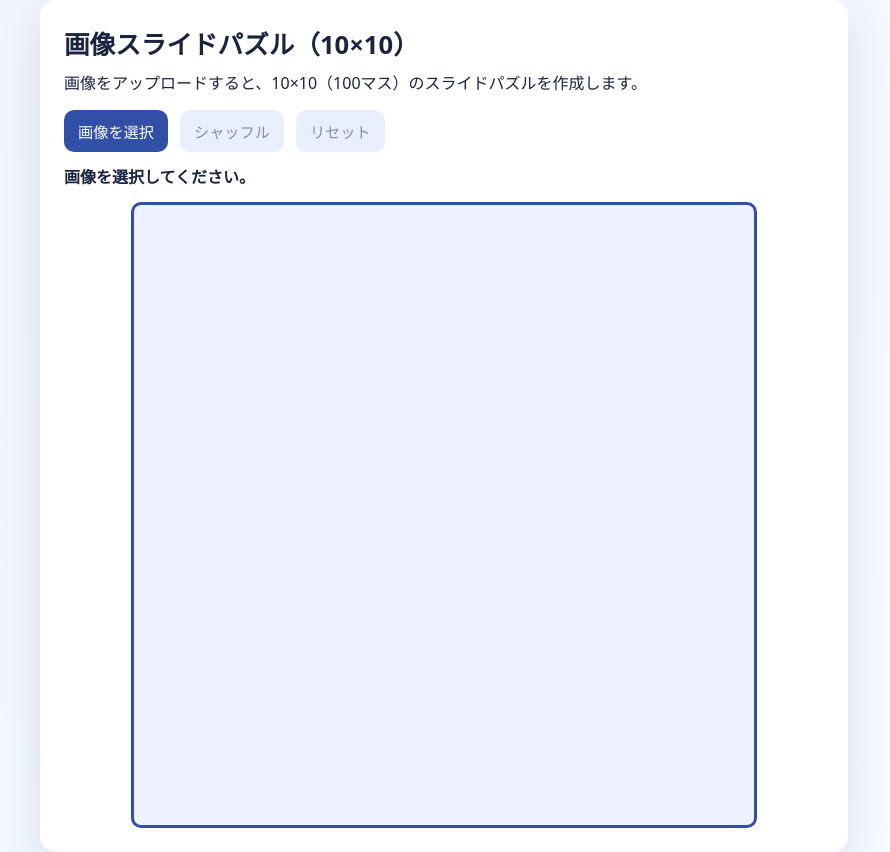
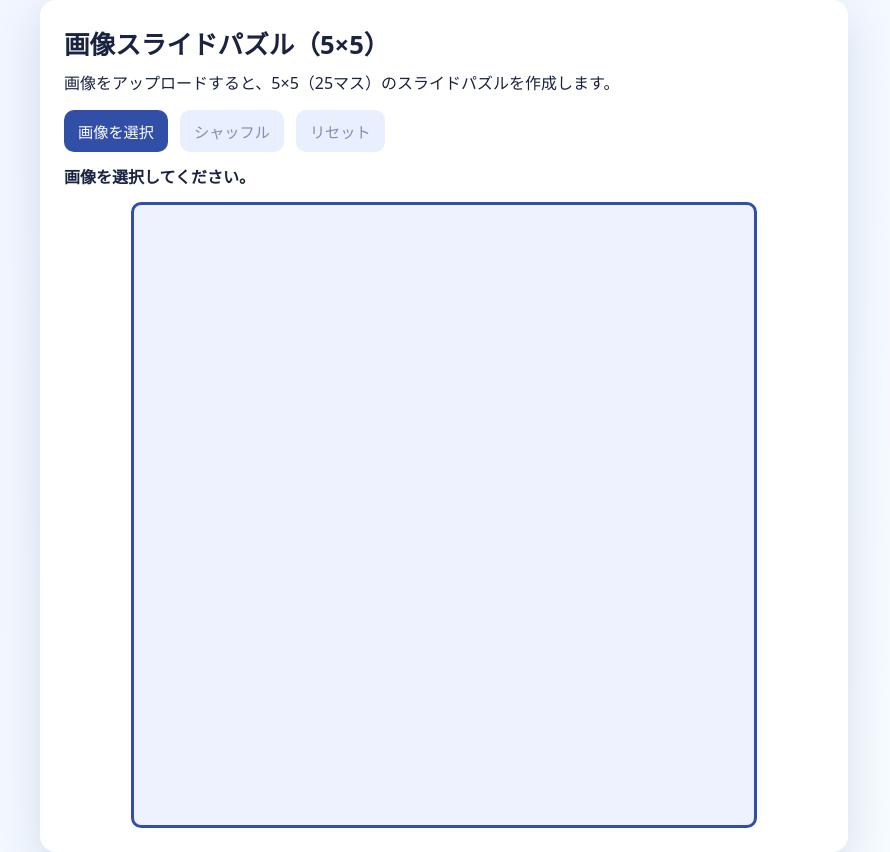
Before and after one commit to ken10murakami-stack/picture-puzzle, a plain HTML site: page index.html in a window 1280 px wide. Shown: the whole page, without its empty margins (196-1086 px from the left). Drawn offline with Linux system fonts and the light colour scheme.

Commit message:
Update index.html

```diff
--- a/index.html
+++ b/index.html
@@ -3,14 +3,14 @@
   <head>
     <meta charset="UTF-8" />
     <meta name="viewport" content="width=device-width, initial-scale=1.0" />
-    <title>10x10 スライドパズル</title>
+    <title>5x5 スライドパズル</title>
     <link rel="stylesheet" href="styles.css" />
   </head>
   <body>
     <main class="app">
-      <h1>画像スライドパズル（10×10）</h1>
+      <h1>画像スライドパズル（5×5）</h1>
       <p class="description">
-        画像をアップロードすると、10×10（100マス）のスライドパズルを作成します。
+        画像をアップロードすると、5×5（25マス）のスライドパズルを作成します。
       </p>
 
       <div class="controls">
```
